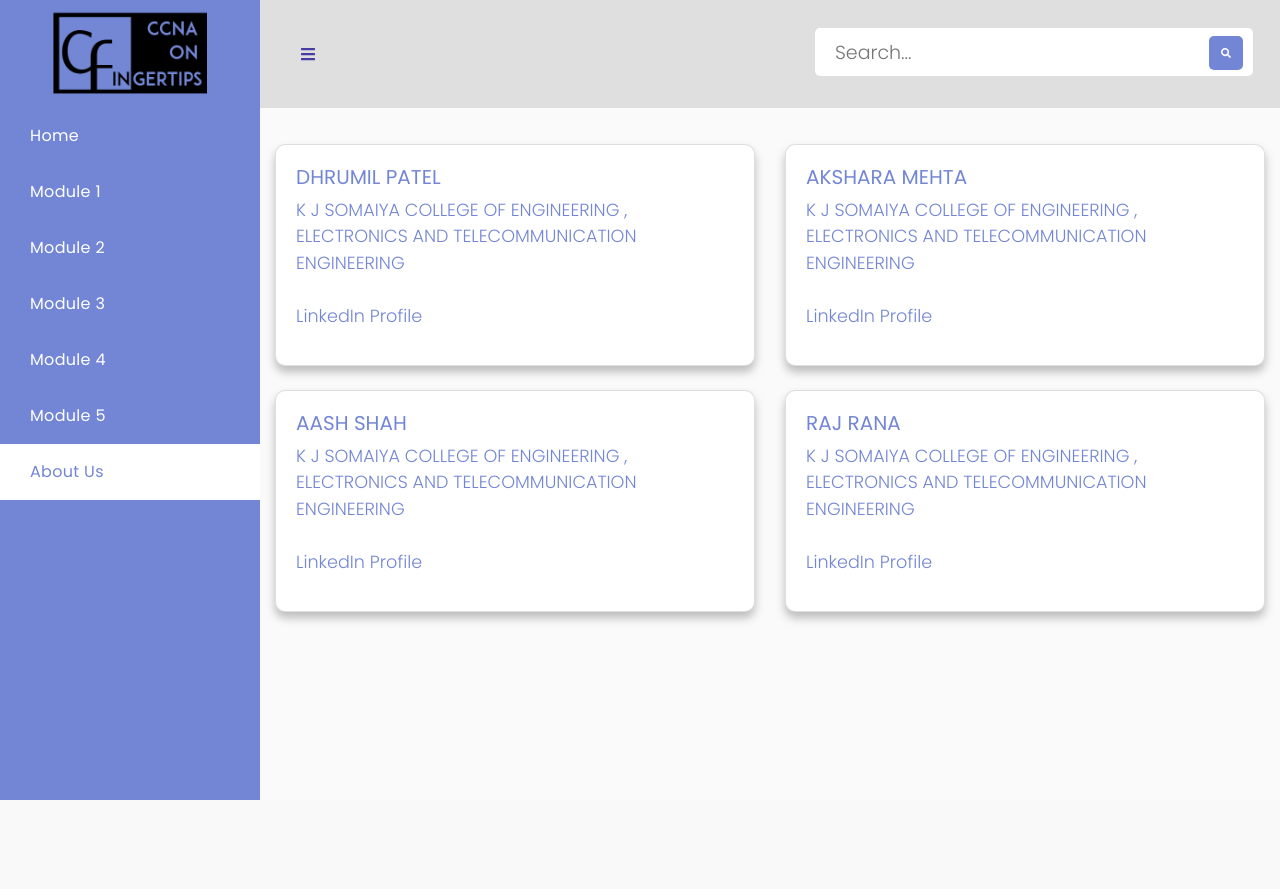
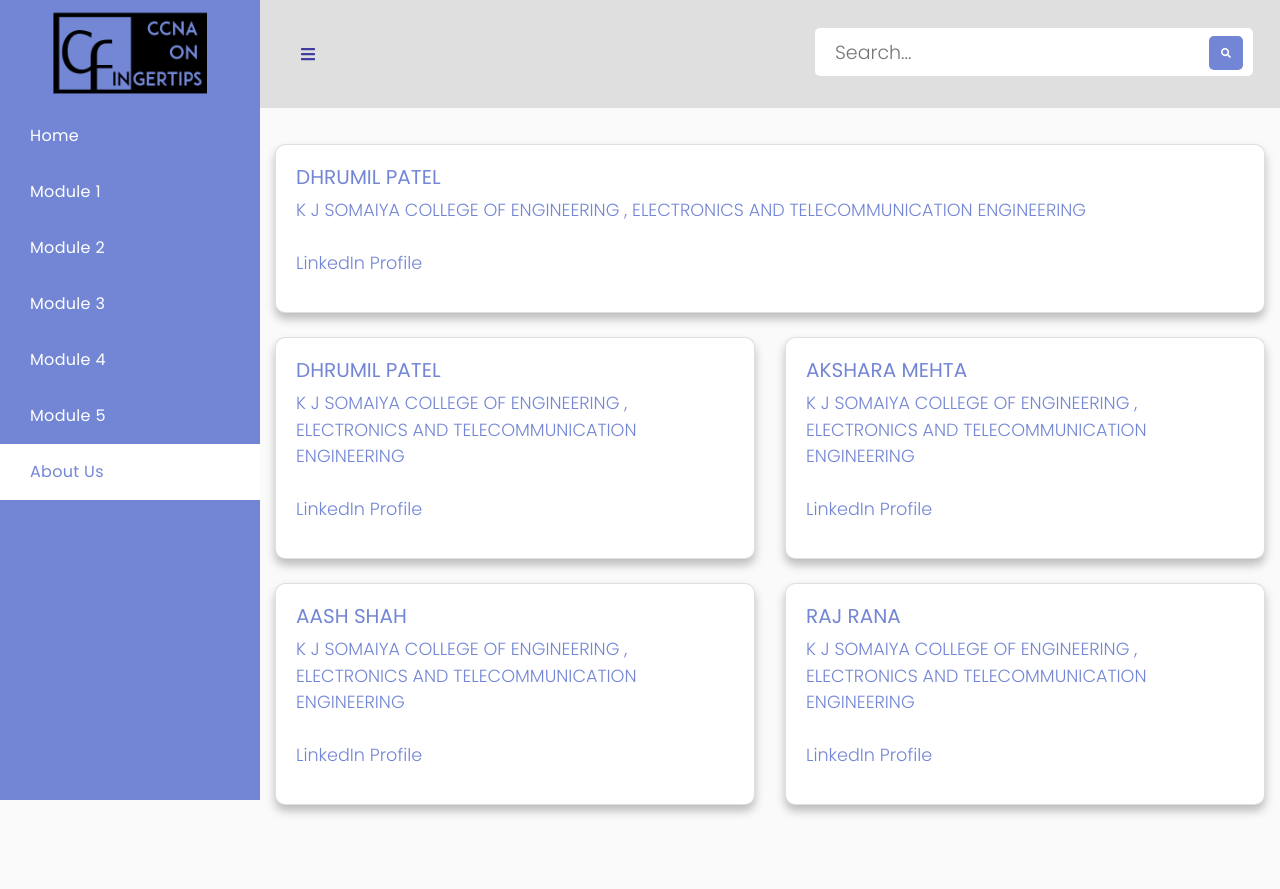
Before and after one commit to akshara01/CCNA-On-FingerTips, a Django app: page /about in a window 1280 px wide. Before the commit the page ends 800 px from the top, so only its background shows below. Run offline with Django 3.2, Linux system fonts and the light colour scheme; some libraries are stand-ins or nearby versions.

Commit message:
Update about.html

```diff
--- a/website/templates/website/about.html
+++ b/website/templates/website/about.html
@@ -5,7 +5,7 @@
 {% block content %}
 <div class='sidebar-content'>
     <div class="row">
-        <div class="col-md-6 mb-4">
+        <div class="col-md-12 mb-4">
             <div class="card">
               <div class="card-body">
                 <h5 class="card__title">DHRUMIL PATEL</h5>
@@ -14,7 +14,15 @@
               </div>
             </div>
           </div>
-
+          <div class="col-md-6 mb-4">
+            <div class="card">
+              <div class="card-body">
+                <h5 class="card__title">DHRUMIL PATEL</h5>
+                <p class="card__apply">K J SOMAIYA COLLEGE OF ENGINEERING , ELECTRONICS AND TELECOMMUNICATION ENGINEERING<br><br>
+                  <a href="https://www.linkedin.com/in/dhrumil-patel-02b92a1b2">LinkedIn Profile</a></p>
+              </div>
+            </div>
+          </div>
 
         <div class="col-md-6 mb-4">
             <div class="card">
```
